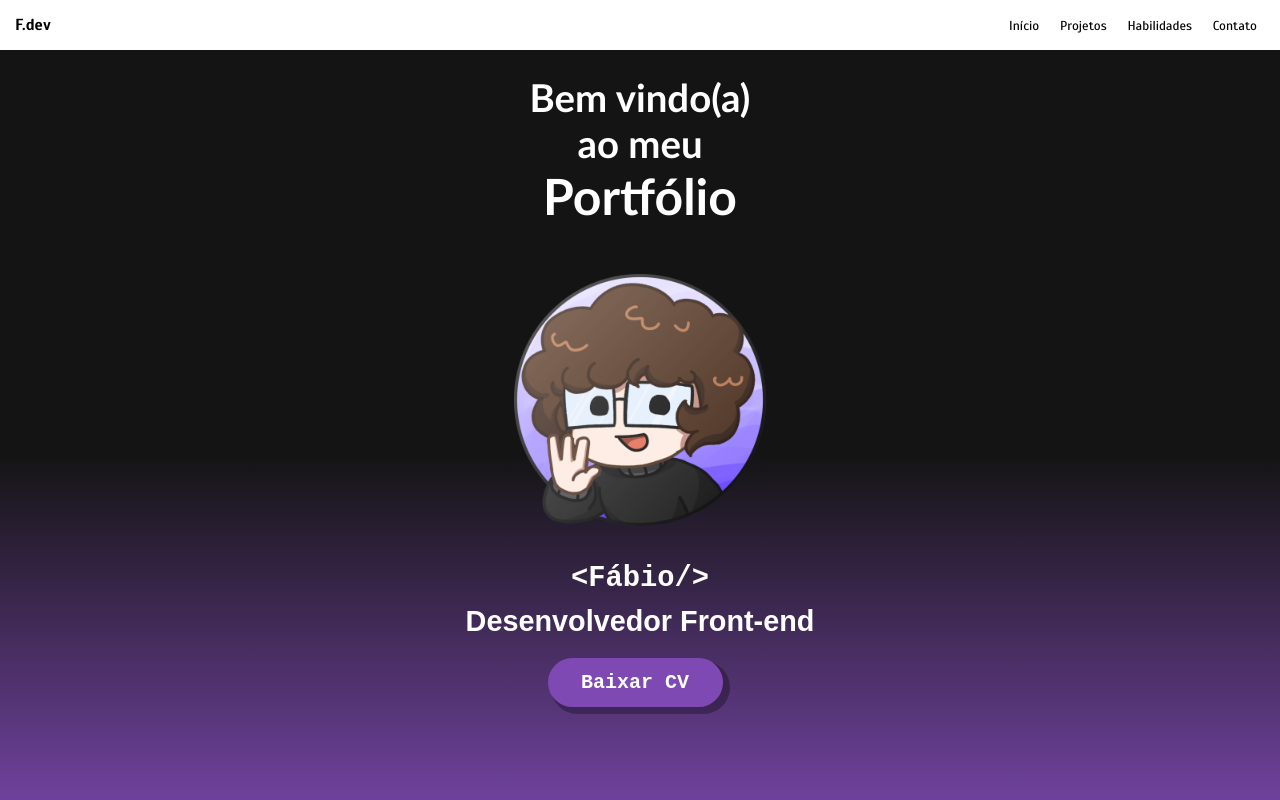
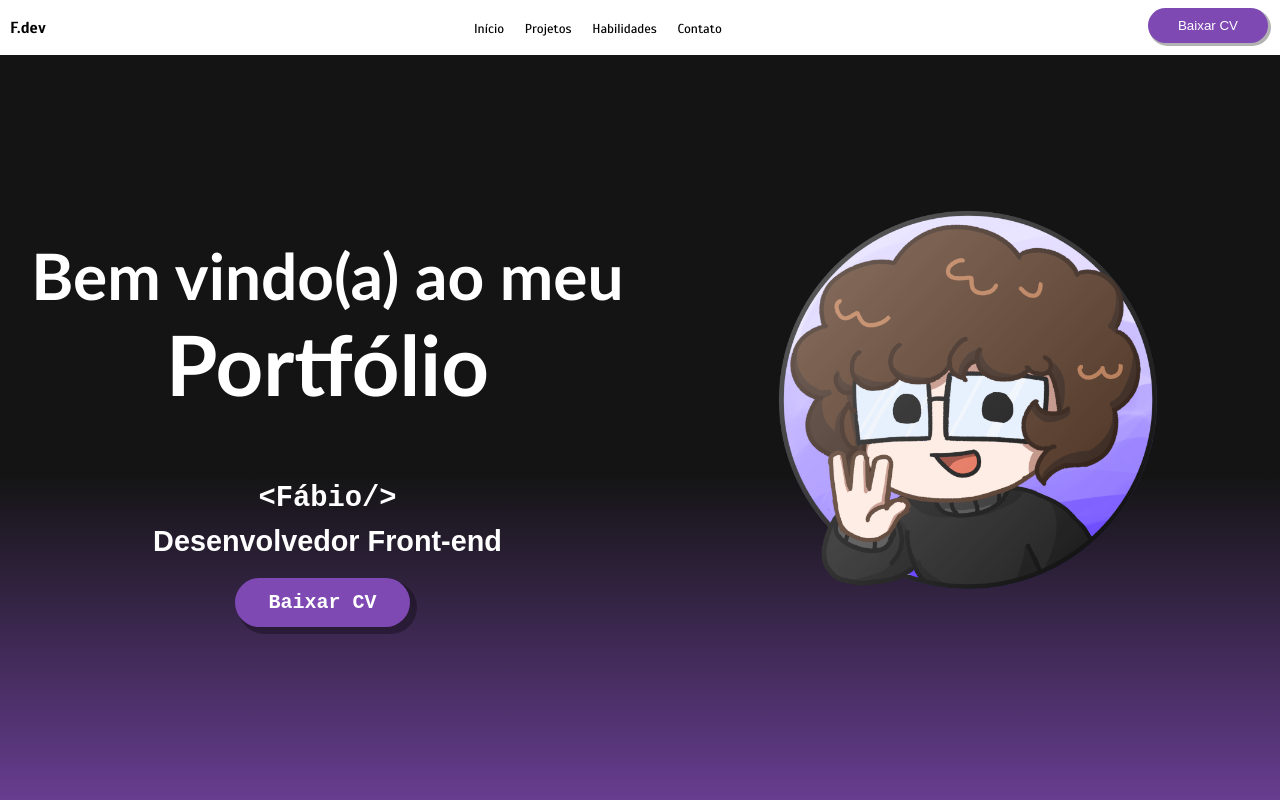
Before and after one commit to fabioTB-tech/porfolio-dev, a plain HTML site: page src/index.html in a window 1280 px wide. Shown: the top 800 px of the page. Drawn offline with Linux system fonts and the light colour scheme; a web font is replaced by a local one.

Commit message:
iniciado a versão para desktop

```diff
--- /dev/null
+++ b/src/css/desktop.css
@@ -0,0 +1,48 @@
+header {
+    padding: 10px;
+}
+
+header button {
+    display: block;
+    transition: .3s;
+    box-shadow: 2px 2px 0 1px rgba(0, 0, 0, 0.3);
+        transform: translate(-2px, -2px);
+        cursor: pointer;
+
+        transition: .3s;
+
+    a {
+        color: var(--cor-fonte);
+        text-decoration: none;
+    }
+
+}
+header button:hover {
+    background-color: var(--botao-hover);
+    box-shadow: 5px 5px 0 2px rgba(0, 0, 0, 0.2);
+}
+
+main#inicio {
+    grid-template-columns: 1fr 1fr;
+    grid-template-rows: 120px 1fr 1fr 120px;
+}
+
+main#inicio div#txt-bem-vindo {
+    width: 655px;
+    height: 300px;
+    font-size: 2em;
+
+    grid-area: 2 / 1 / 3 / -2;
+}
+
+main#inicio #txt-inicio {
+    grid-area: 3 / 1 / 4 / -2;
+}
+
+main#inicio div#img-inicio {
+    grid-area: 2 / 2 / -1 / -2;
+
+    img {
+        width: 450px;
+    }
+}
--- a/src/css/style.css
+++ b/src/css/style.css
@@ -73,7 +73,7 @@
     border: none;
     border-radius: 1cm;
     background-color: var(--cor-destaque);
-    color: var(--cor-fonte);
+    cursor: pointer;
 }
 
 header nav a {
@@ -92,7 +92,6 @@
 main#inicio {
     background-image: linear-gradient(to bottom, var(--cor-fundo), var(--cor-fundo), var(--cor-destaque));
     font-family: 'Scada', sans-serif;
-    /* height: 95vh; */
 
     display: grid;
     grid-template-rows: 200px 1fr 1fr;
@@ -185,6 +184,7 @@
     }
 
     p {
+        text-align: justify;
         text-indent: 20px;
         font-size: 1.1em;
         line-height: 1.5;
@@ -442,13 +442,15 @@
     }
 
     button {
+        font-family: 'Courier New', Courier, monospace;
         background-color: var(--cor-destaque);
         color: var(--cor-fonte);
         border: none;
         border-radius: 1cm;
         width: 100%;
         height: 50px;
-        font-size: 1.3rem;
+        font-size: 1.2rem;
+        font-weight: 700;
         cursor: pointer;
 
         transition: .3s;
@@ -456,7 +458,7 @@
 
     button:hover {
         background-color: var(--botao-hover);
-        font-size: 1.4rem
+        font-size: 1.3rem
     }
 }
 
--- a/src/index.html
+++ b/src/index.html
@@ -5,6 +5,7 @@
     <meta name="viewport" content="width=device-width, initial-scale=1.0">
     <title>Fabio.dev</title>
     <link rel="stylesheet" href="css/style.css">
+    <link rel="stylesheet" href="css/desktop.css" media="screen and (min-width: 992px)">
     <script src="https://kit.fontawesome.com/ee6aba183b.js" crossorigin="anonymous"></script>
 </head>
 <body>
```
